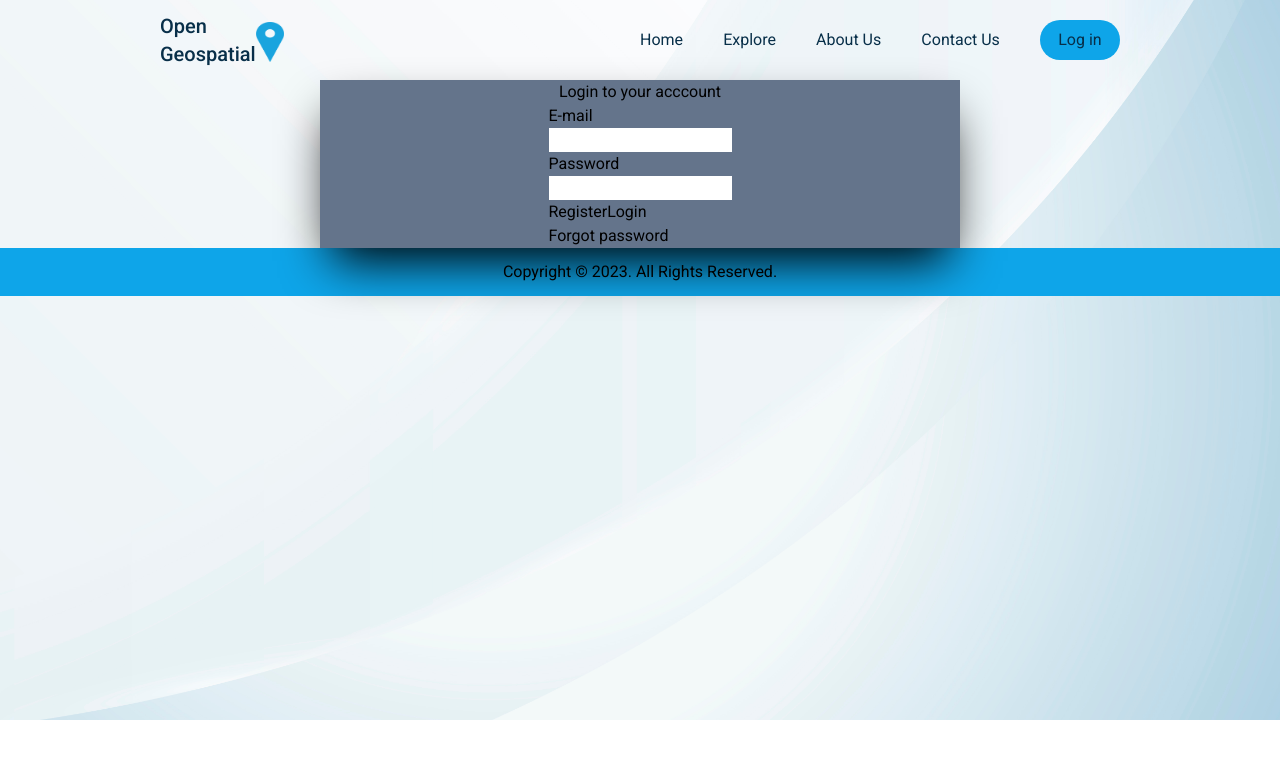
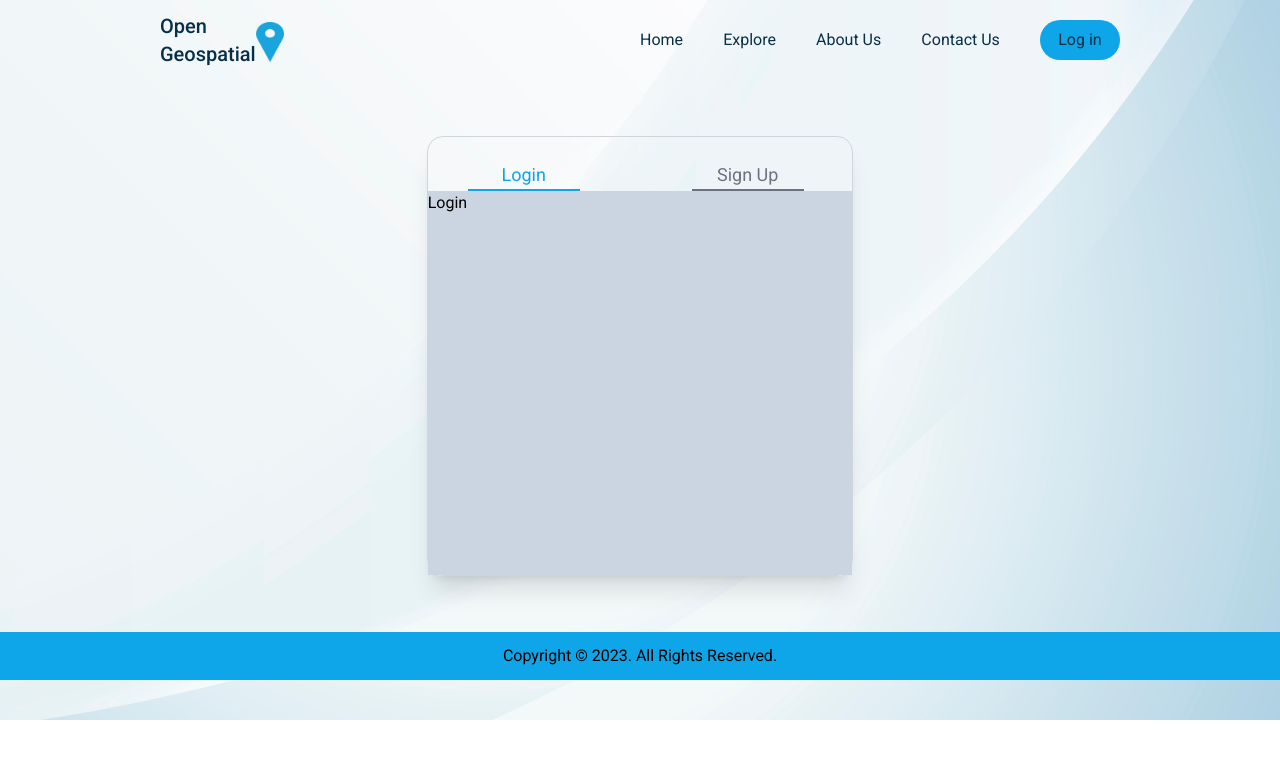
Before and after one commit to Kimberley-saka/geo_portal, a React (Vite) app: page /authentication in a window 1280 px wide. Shown: the top 758 px of the page. Built offline with nearby package versions, Linux system fonts and the light colour scheme.

Commit message:
adding login and signup functionality

```diff
--- a/src/App.jsx
+++ b/src/App.jsx
@@ -1,5 +1,7 @@
 import Footer from "./navigation/footer";
 import NavBar from "./navigation/navbar";
+import Login from "./components/auth/Login";
+import SignUp from "./components/auth/SignUp";
 import AboutPage from "./pages/about";
 import Authentication from "./pages/authentication";
 import ContactUsPage from "./pages/contact";
@@ -19,6 +21,9 @@ export default function App() {
         <Route path="/about" element={<AboutPage/>}></Route>
         <Route path="/contact" element={<ContactUsPage/>}></Route>
         <Route path="/authentication" element={<Authentication/>}></Route>
+        <Route path="/authentictaion/login"></Route>
+        <Route path="/authentication/signup" element={<SignUp/>}></Route>
+        <Route path="*" element={<h1>404 Not Found</h1>}></Route>
       </Routes>
 
     <Footer/>
--- /dev/null
+++ b/src/components/auth/Login.jsx
@@ -0,0 +1,10 @@
+
+function Login() {
+  return (
+    <div>
+      Login
+    </div>
+  )
+}
+
+export default Login
--- /dev/null
+++ b/src/components/auth/SignUp.jsx
@@ -0,0 +1,11 @@
+
+
+function SignUp() {
+  return (
+    <div>
+      Sign up
+    </div>
+  )
+}
+
+export default SignUp
--- a/src/index.css
+++ b/src/index.css
@@ -7,4 +7,6 @@ body{
     background-image: url('/img/abstract-bg.jpg');
     background-repeat: no-repeat;
     background-size: cover;
+    margin: 0;
+    padding: 0;
 }
--- a/src/navigation/navbar.jsx
+++ b/src/navigation/navbar.jsx
@@ -1,8 +1,7 @@
-
-import { Link } from "react-router-dom"
+import { Link} from "react-router-dom";
 
 export default function NavBar() {
-  return(
+  return (
     <div>
       <nav className="flex flex-row justify-between items-center px-5 h-20
       text-sky-950 md:px-40 ">
@@ -22,18 +21,12 @@ export default function NavBar() {
         <Link to="/explore" className="hover:text-gray-400">Explore</Link>
         <Link to="/about" className="hover:text-gray-400">About Us</Link>
         <Link to="/contact" className="hover:text-gray-400">Contact Us</Link>
-        <div className=" flex justify-center items-center rounded-full
-        bg-sky-500 w-20 h-10 hover:bg-sky-300">
-          <Link to="/authentication" >
-            Log in</Link>
-        </div>
+        <Link to="/authentication" className=" flex justify-center items-center rounded-full
+        bg-sky-500 w-20 h-10 hover:bg-sky-300 transition-colors">
+          Log in
+        </Link>
 
         </div>
-
-
-
-
-
 
     </nav>
 
--- a/src/pages/authentication.jsx
+++ b/src/pages/authentication.jsx
@@ -1,34 +1,53 @@
-export default function Authentication() {
-  return(
-   <div className="flex justify-center items-center">
+import Login from "../components/auth/Login";
+import SignUp from "../components/auth/SignUp";
 
-    <div className="flex flex-col items-center h-2/4 w-2/4 bg-slate-500 shadow-2xl shadow-black">
 
-      <div>
-        <p>Login to your acccount</p>
-      </div>
+import React, { useState } from 'react';
 
-      <div className="flex flex-col">
-        <form className="flex flex-col">
-          <label>E-mail</label>
-          <input type="text" />
+function Authentication() {
+  const [isLogin, setIsLogin] = useState(true);
 
-          <label>Password</label>
-          <input type="text" />
+  const switchLoginSignUp = () => {
+    setIsLogin(!isLogin);
+  };
 
-          <div>
-            <button>Register</button>
-            <button>Login</button>
+  return (
+    <div className="flex justify-center items-center ">
+      <div className="flex flex-col justify-center my-14 md:w-1/3
+       border-gray-300 border rounded-2xl shadow-xl ">
+        <div className="flex px-10 space-x-28 text-gray-500 text-lg pt-6">
+          <div
+            className={`flex justify-center  border-b-2 ${isLogin ? 'border-sky-500 text-sky-500' : 'border-gray-500'}
+            w-28 hover:border-sky-500 hover:text-sky-500 transition-colors duration-200 cursor-pointer`}
+            onClick={switchLoginSignUp}
+          >
+            Login
           </div>
 
-        </form>
+          <div
+            className={`flex justify-center border-b-2 ${!isLogin ? 'border-sky-500 text-sky-500' : 'border-gray-500'}
+            w-28 hover:border-sky-500 hover:text-sky-500 transition-colors duration-200 cursor-pointer`}
+            onClick={switchLoginSignUp}
+          >
+            Sign Up
+          </div>
+        </div>
 
-        <a href="">Forgot password</a>
+        {isLogin ? (
+          <div className="flex h-96 bg-slate-300">
+            <Login/>
+          </div>
+        ) : (
+          <div>
+            <SignUp />
+          </div>
+        )}
+
+
       </div>
 
     </div>
+  );
+}
 
-
-   </div>
-  )
-}
+export default Authentication;
--- a/src/pages/contact.jsx
+++ b/src/pages/contact.jsx
@@ -26,19 +26,11 @@ export default function ContactUsPage() {
             <p>
             Have any questions, suggestions, or just want to say hello?
             We would love to hear from you. Getting in touch with us is easy
-            simply use one of the methods below, or the form and we will
+            simply use the form and we will
             get back to you as soon as possible.
 
             </p>
           </div>
-
-          <div className="flex flex-row gap-2 items-center">
-            <div className=" flex h-6">
-            <img src="/icons/email.png"></img>
-            </div>
-            <p> kimberleysaka@gmail.com</p>
-          </div>
-
           </div>
 
 
```
